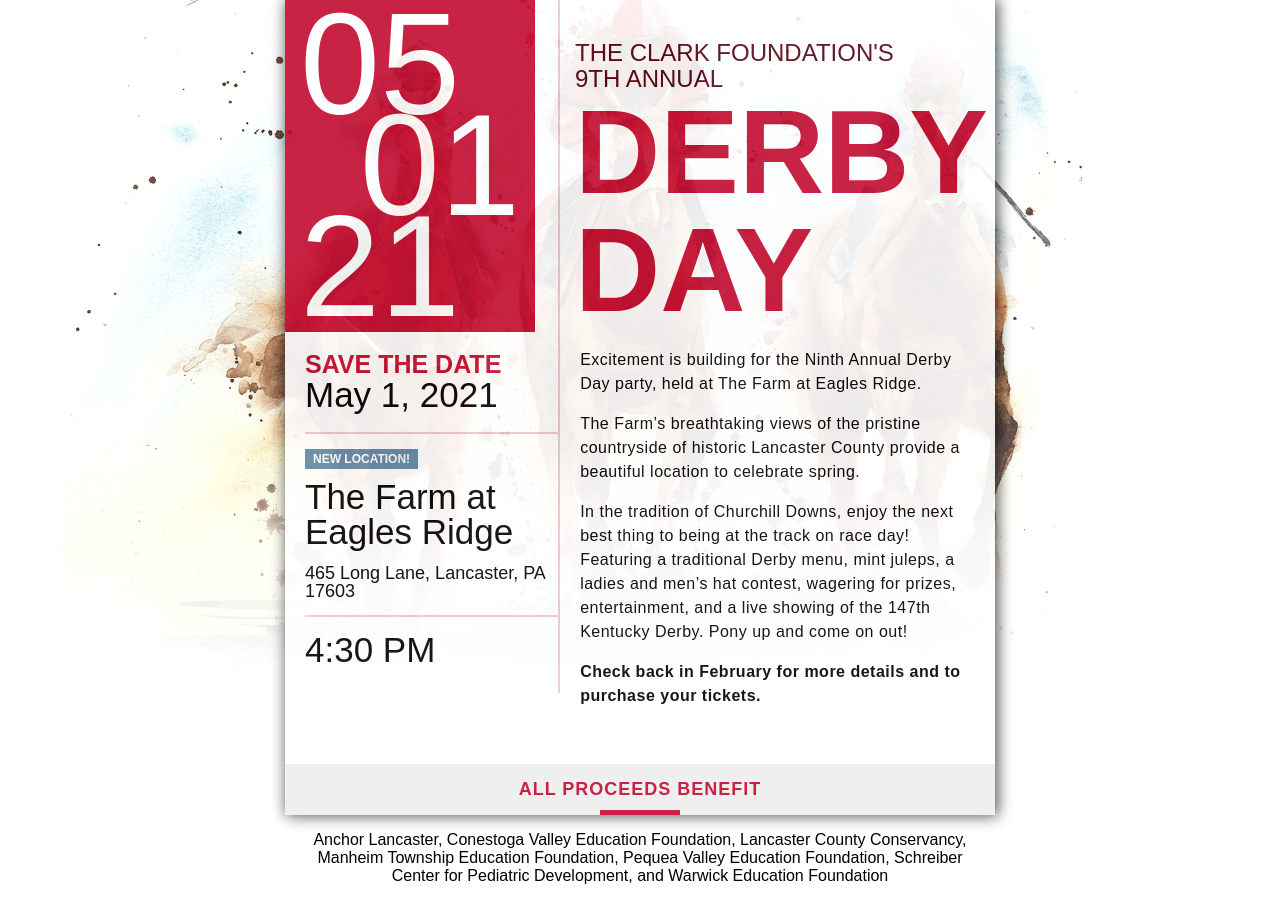
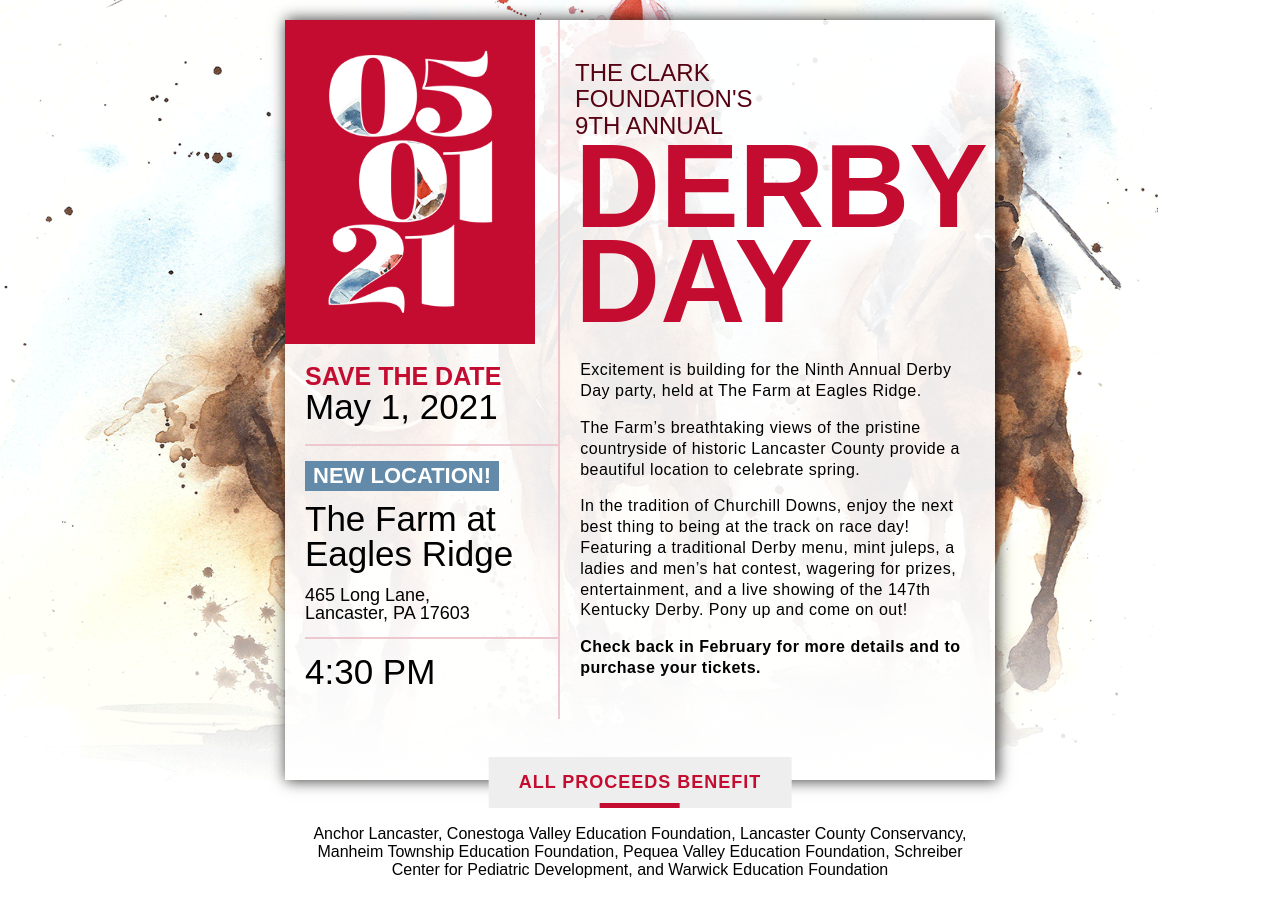
Before and after one commit to lisli/dd-std-2021, a PHP site: page / in a window 1280 px wide. After the commit the page ends 878 px from the top, so only its background shows below. Run offline with PHP 8.4, Linux system fonts and the light colour scheme; style sheets or scripts are compiled from the project's sources; some libraries are stand-ins or nearby versions; some web fonts are replaced.

Commit message:
design updates

```diff
--- a/index.html
+++ b/index.html
@@ -6,7 +6,6 @@
     <meta charset="UTF-8">
     <meta name="viewport" content="width=device-width, initial-scale=1">
     <link rel="stylesheet" href="https://use.typekit.net/vsu5xxr.css">
-    <!-- <link href="https://fonts.googleapis.com/css?family=Montserrat&display=swap" rel="stylesheet"> -->
     <link href="dist/css/styles.css" rel="stylesheet">
 </head>
 
@@ -14,13 +13,15 @@
 
     <div class="container">
         <header class="header">
+
             <div class="header__date">
-                <div>05</div>
+                <img class="header__image" src="dist/images/date.png" alt="" />
+                <!-- <div>05</div>
                 <div>01</div>
-                <div>21</div>
+                <div>21</div> -->
             </div>
             <div class="header__text">
-                <div class="header--small">The Clark Foundation's 9th Annual</div>
+                <div class="header--small">The Clark<br> Foundation's<br> 9th Annual</div>
                 <div class="header--large">Derby Day</div>
             </div>
         </header>
--- a/src/scss/styles.scss
+++ b/src/scss/styles.scss
@@ -36,7 +36,7 @@
     padding: 0;
     background-repeat: no-repeat;
     background-position: top;
-    background-size: cover;
+    background-size: 1500px;
 
     @media (min-width: $smallDesktop) {
         background-image: url('../images/horse-background-desktop.png');
@@ -46,16 +46,18 @@
 }
 
 .container {
-    margin: 0 15px;
+    margin: 0 30px;
     padding: 0 20px;
-    background: white;
-    opacity: .9;
+    // background: white;
+    // opacity: .9;
+    background: rgba(255, 255, 255, .9);
     box-shadow: 2px 0px 14px 1px rgba(0,0,0,0.75);
     -webkit-box-shadow: 2px 0px 14px 1px rgba(0,0,0,0.75);
     -moz-box-shadow: 2px 0px 14px 1px rgba(0,0,0,0.75);
 
     @media (min-width: $smallDesktop) {
         position: relative;
+        margin: 0 15px;
     }
 
     &:before {
@@ -63,11 +65,15 @@
             content: '';
             background: $redLight;
             width: 2px;
-            height: 85%;
+            height: 92%;
             position: absolute;
             left: 273px;
         }
     }
+}
+
+.header {
+    margin-bottom: 20px;
 }
 
 .header__text {
@@ -95,7 +101,7 @@
     font-size: 88px;
     font-weight: bold;
     text-transform: uppercase;
-    line-height: 1;
+    line-height: .8;
 
     @media (min-width: $smallDesktop) {
         font-size: 118px;
@@ -126,17 +132,23 @@
     }
 }
 
+.header__image {
+    width: 100%;
+}
+
 
 .main {
     @media (min-width: $smallDesktop) {
         display: flex;
         clear: left;
+        padding-bottom: 45px;
     }
 }
 
 .info {
     border-top: 2px solid $redLight;
     border-bottom: 2px solid $redLight;
+    font-size: 20px;
 
     @media (min-width: $smallDesktop) {
         display: flex;
@@ -147,16 +159,16 @@
     }
 }
 
-.info__top {
-    display: flex;
-    justify-content: space-evenly;
-    font-size: 22px;
-    font-weight: bold;
+// .info__top {
+//     display: flex;
+//     justify-content: space-evenly;
+//     font-size: 22px;
+//     font-weight: bold;
 
-    @media (min-width: $smallDesktop) {
-        flex-direction: column;
-    }
-}
+//     @media (min-width: $smallDesktop) {
+//         flex-direction: column;
+//     }
+// }
 
 .info__date {
     flex: 1;
@@ -179,7 +191,7 @@
 }
 
 .info__date--small {
-    font-size: 12px;
+    font-size: 14px;
     color: $red;
     text-transform: uppercase;
     font-weight: bold;
@@ -208,7 +220,7 @@
 }
 
 .info__location {
-    font-size: 22px;
+    font-size: 24px;
     border-top: 2px solid $redLight;
     display: flex;
     flex-direction: column;
@@ -226,10 +238,11 @@
 
 
 .info__location--small {
-    font-size: 10px;
+    font-size: 14px;
     @media (min-width: $smallDesktop) {
         font-size: 18px;
         margin-top: 15px;
+        max-width: 170px;
     }
 }
 
@@ -245,11 +258,14 @@
 
     @media (min-width: $smallDesktop) {
         margin-bottom: 10px;
+        font-size: 22px;
     }
 }
 
 .text__container {
-    margin-left: 20px;
+    @media (min-width: $smallDesktop) {
+        margin-left: 20px;
+    }
 }
 
 
@@ -257,7 +273,7 @@
     font-size: 16px;
     max-width: 600px;
     letter-spacing: .5px;
-    line-height: 1.5;
+    line-height: 1.3;
     z-index: 2;
     position: relative;
 
@@ -290,6 +306,15 @@
     letter-spacing: 1px;
     position: relative;
 
+    @media (min-width: $smallDesktop) {
+        margin: 0;
+        padding: 15px 30px;
+        position: absolute;
+        left: 50%;
+        transform: translate(-50%, 0);
+        top: 97%;
+    }
+
     &:after {
         content: '';
         width: 80px;
@@ -305,6 +330,10 @@
 .charity {
     padding: 0 35px;
     text-align: center;
+
+    @media (min-width: $smallDesktop) {
+        margin-top: 45px;
+    }
 }
 
 .charity__text {
```
Also changed, not shown: dist/images/date.png (added).
